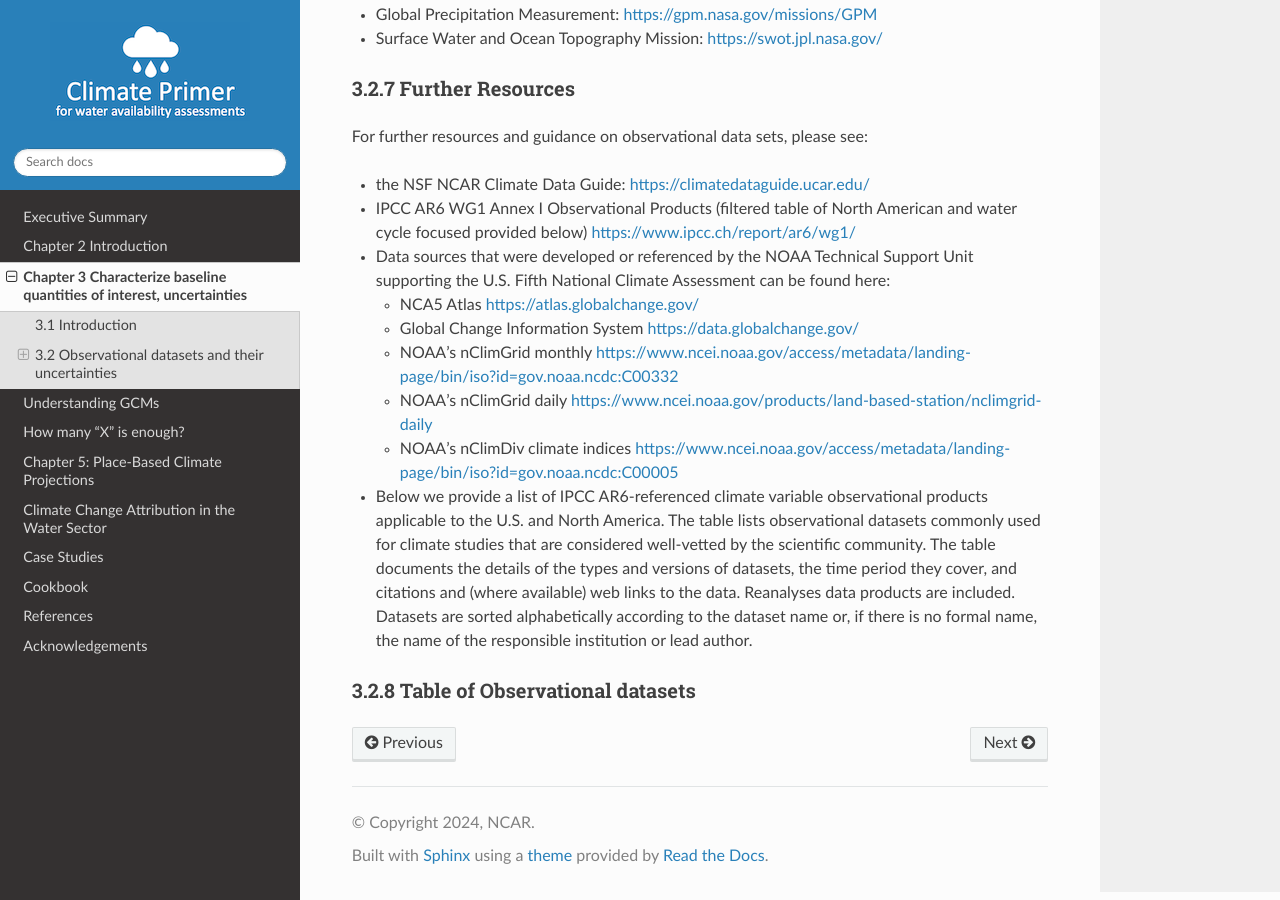
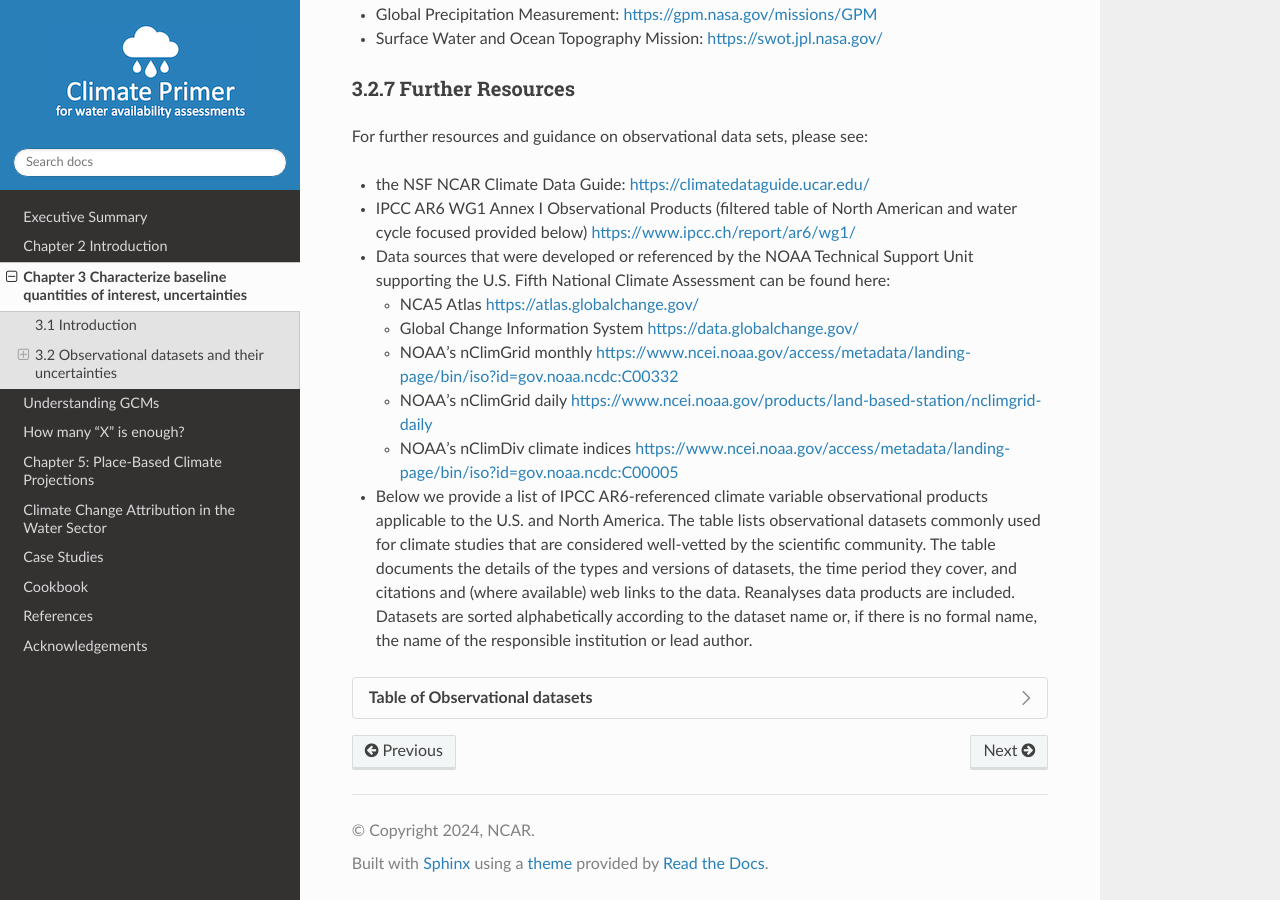
Before and after one commit to NCAR/climate-primer-water, a Sphinx documentation site: the page built from doc/baselines.rst, in a window 1280 px wide and 900 px high, scrolled down 13316 px. Built offline with Sphinx 7.4.7 and the Read the Docs theme 2.0.0, drawn with Linux system fonts in a browser that asks for light colours.

Commit message:
Update baselines.rst

```diff
--- a/doc/baselines.rst
+++ b/doc/baselines.rst
@@ -1483,14 +1483,13 @@
    is no formal name, the name of the responsible institution or lead
    author.
 
-
-3.2.8 **Table of Observational datasets**
-~~~~~~~~~~~~~~~~~~~~~~~~~~~~~~~~~~~~~~~
-.. csv-table:: Observational datasets
-   :file: _files/Table3_1.csv
-   :width: 10
-   :width: percentage_ 90
-   :header-rows: 1
+.. dropdown:: **Table of Observational datasets**
+
+    **Table of Observational datasets**
+
+    .. csv-table:: Observational datasets
+       :file: _files/Table3_1.csv
+       :header-rows: 1
 
 
 .. |image1| image:: media/ch3/image_obs2.png
```
